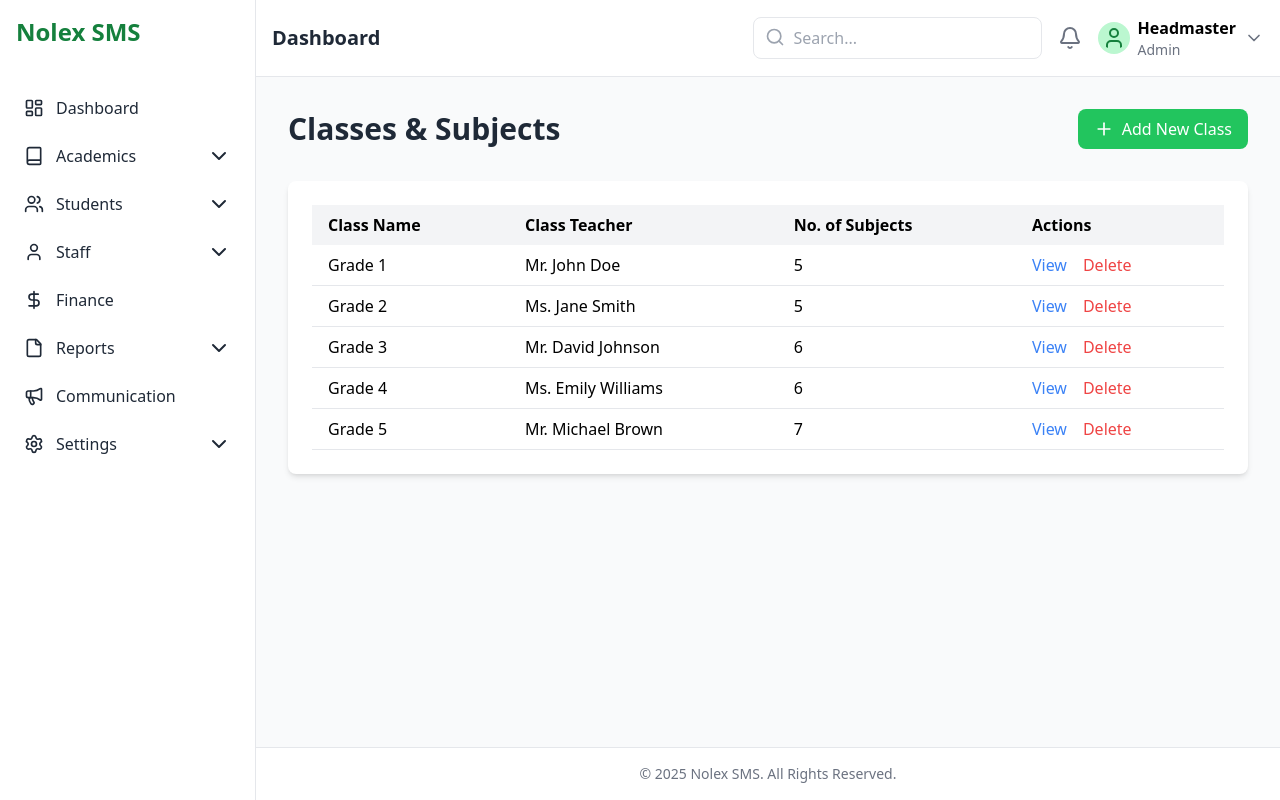
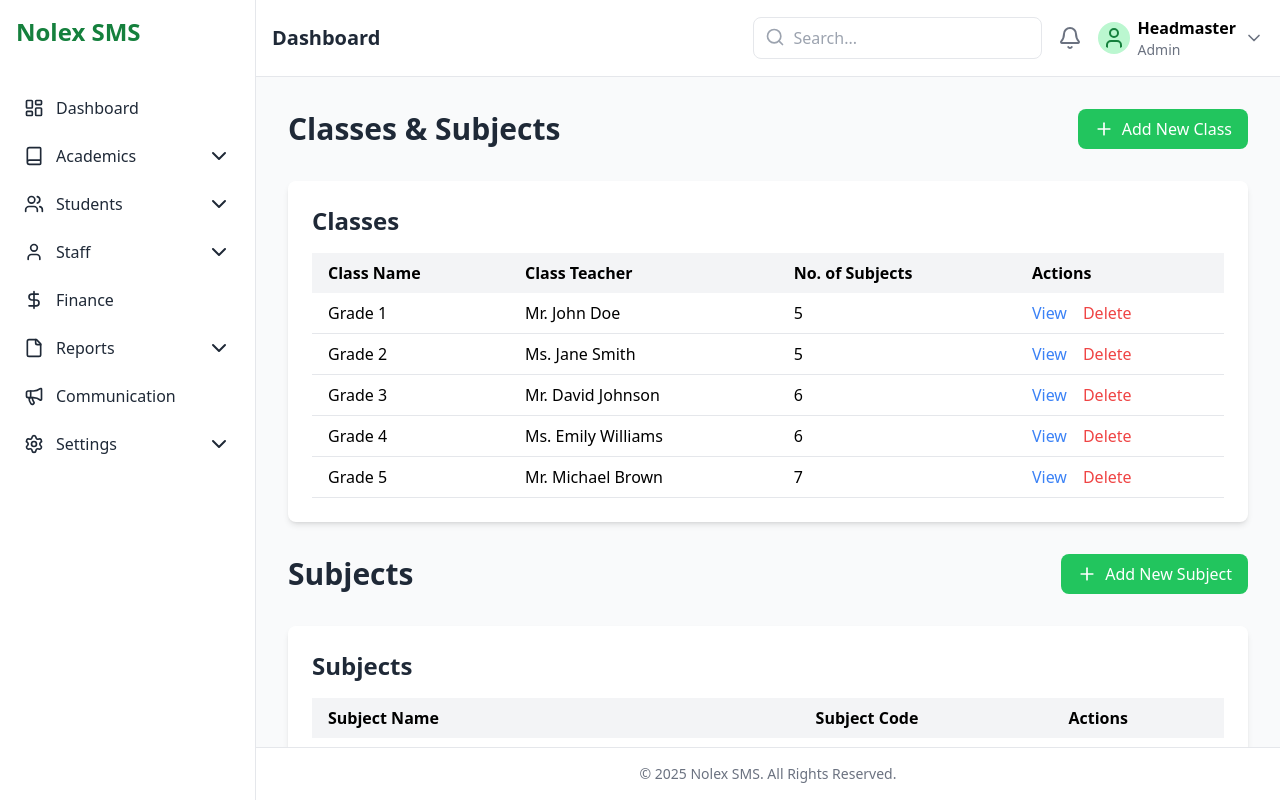
Before and after one commit to Appiah-K-Miracle/nolex-sms-primary-jhs, a Next.js app in the folder frontend/: page /headmaster/academics/classes in a window 1280 px wide. Built offline with nearby package versions, Linux system fonts and the light colour scheme.

Commit message:
new-component: added new class page, subject page, and view class page

```diff
--- /dev/null
+++ b/frontend/app/headmaster/academics/classes/[id]/page.tsx
@@ -0,0 +1,37 @@
+"use client"
+
+import { useParams } from "next/navigation";
+
+const classes = [
+  { id: 1, name: "Grade 1", teacher: "Mr. John Doe", subjects: 5 },
+  { id: 2, name: "Grade 2", teacher: "Ms. Jane Smith", subjects: 5 },
+  { id: 3, name: "Grade 3", teacher: "Mr. David Johnson", subjects: 6 },
+  { id: 4, name: "Grade 4", teacher: "Ms. Emily Williams", subjects: 6 },
+  { id: 5, name: "Grade 5", teacher: "Mr. Michael Brown", subjects: 7 },
+];
+
+export default function ViewClassPage() {
+  const params = useParams();
+  const { id } = params;
+
+  const classData = classes.find((c) => c.id === parseInt(id));
+
+  if (!classData) {
+    return <div>Class not found</div>;
+  }
+
+  return (
+    <div>
+      <h1 className="text-3xl font-bold text-gray-800 mb-8">{classData.name}</h1>
+
+      <div className="bg-white p-6 rounded-lg shadow-md">
+        <p className="mb-4">
+          <span className="font-bold">Class Teacher:</span> {classData.teacher}
+        </p>
+        <p className="mb-4">
+          <span className="font-bold">Number of Subjects:</span> {classData.subjects}
+        </p>
+      </div>
+    </div>
+  );
+}
--- /dev/null
+++ b/frontend/app/headmaster/academics/classes/new-class/page.tsx
@@ -0,0 +1,50 @@
+"use client"
+
+import { useState } from "react";
+
+export default function NewClassPage() {
+  const [className, setClassName] = useState("");
+  const [classTeacher, setClassTeacher] = useState("");
+
+  const handleSubmit = (e) => {
+    e.preventDefault();
+    // Add your logic to create a new class here
+    console.log("New Class:", { className, classTeacher });
+  };
+
+  return (
+    <div>
+      <h1 className="text-3xl font-bold text-gray-800 mb-8">Add New Class</h1>
+
+      <div className="bg-white p-6 rounded-lg shadow-md">
+        <form onSubmit={handleSubmit}>
+          <div className="mb-4">
+            <label htmlFor="className" className="block text-gray-700 font-bold mb-2">Class Name</label>
+            <input
+              type="text"
+              id="className"
+              value={className}
+              onChange={(e) => setClassName(e.target.value)}
+              className="w-full px-3 py-2 border rounded-lg focus:outline-none focus:ring-2 focus:ring-green-300"
+            />
+          </div>
+
+          <div className="mb-4">
+            <label htmlFor="classTeacher" className="block text-gray-700 font-bold mb-2">Class Teacher</label>
+            <input
+              type="text"
+              id="classTeacher"
+              value={classTeacher}
+              onChange={(e) => setClassTeacher(e.target.value)}
+              className="w-full px-3 py-2 border rounded-lg focus:outline-none focus:ring-2 focus:ring-green-300"
+            />
+          </div>
+
+          <button type="submit" className="bg-green-500 text-white py-2 px-4 rounded-lg hover:bg-green-600 transition-colors">
+            Add Class
+          </button>
+        </form>
+      </div>
+    </div>
+  );
+}
--- /dev/null
+++ b/frontend/app/headmaster/academics/classes/new-subject/page.tsx
@@ -0,0 +1,50 @@
+"use client"
+
+import { useState } from "react";
+
+export default function NewSubjectPage() {
+  const [subjectName, setSubjectName] = useState("");
+  const [subjectCode, setSubjectCode] = useState("");
+
+  const handleSubmit = (e) => {
+    e.preventDefault();
+    // Add your logic to create a new subject here
+    console.log("New Subject:", { subjectName, subjectCode });
+  };
+
+  return (
+    <div>
+      <h1 className="text-3xl font-bold text-gray-800 mb-8">Add New Subject</h1>
+
+      <div className="bg-white p-6 rounded-lg shadow-md">
+        <form onSubmit={handleSubmit}>
+          <div className="mb-4">
+            <label htmlFor="subjectName" className="block text-gray-700 font-bold mb-2">Subject Name</label>
+            <input
+              type="text"
+              id="subjectName"
+              value={subjectName}
+              onChange={(e) => setSubjectName(e.target.value)}
+              className="w-full px-3 py-2 border rounded-lg focus:outline-none focus:ring-2 focus:ring-green-300"
+            />
+          </div>
+
+          <div className="mb-4">
+            <label htmlFor="subjectCode" className="block text-gray-700 font-bold mb-2">Subject Code</label>
+            <input
+              type="text"
+              id="subjectCode"
+              value={subjectCode}
+              onChange={(e) => setSubjectCode(e.target.value)}
+              className="w-full px-3 py-2 border rounded-lg focus:outline-none focus:ring-2 focus:ring-green-300"
+            />
+          </div>
+
+          <button type="submit" className="bg-green-500 text-white py-2 px-4 rounded-lg hover:bg-green-600 transition-colors">
+            Add Subject
+          </button>
+        </form>
+      </div>
+    </div>
+  );
+}
--- a/frontend/app/headmaster/academics/classes/page.tsx
+++ b/frontend/app/headmaster/academics/classes/page.tsx
@@ -1,6 +1,8 @@
 "use client"
 
 import { Plus } from "lucide-react";
+import Link from "next/link";
+import { useState } from "react";
 
 const classes = [
   { id: 1, name: "Grade 1", teacher: "Mr. John Doe", subjects: 5 },
@@ -10,18 +12,45 @@ const classes = [
   { id: 5, name: "Grade 5", teacher: "Mr. Michael Brown", subjects: 7 },
 ];
 
+const subjects = [
+  { id: 1, name: "Mathematics", code: "MATH101" },
+  { id: 2, name: "English Language", code: "ENG101" },
+  { id: 3, name: "Integrated Science", code: "SCI101" },
+  { id: 4, name: "Social Studies", code: "SST101" },
+  { id: 5, name: "Computing", code: "ICT101" },
+  { id: 6, name: "Religious and Moral Education", code: "RME101" },
+  { id: 7, name: "French", code: "FRE101" },
+];
+
 export default function ClassesAndSubjectsPage() {
+  const [showDeletePopup, setShowDeletePopup] = useState(false);
+  const [selectedItem, setSelectedItem] = useState(null);
+
+  const handleDeleteClick = (item) => {
+    setSelectedItem(item);
+    setShowDeletePopup(true);
+  };
+
+  const confirmDelete = () => {
+    // Add your delete logic here
+    console.log("Deleting:", selectedItem);
+    setShowDeletePopup(false);
+  };
+
   return (
     <div>
       <div className="flex justify-between items-center mb-8">
         <h1 className="text-3xl font-bold text-gray-800">Classes & Subjects</h1>
-        <button className="bg-green-500 text-white py-2 px-4 rounded-lg hover:bg-green-600 transition-colors flex items-center">
-          <Plus className="w-5 h-5 mr-2" />
-          Add New Class
-        </button>
+        <Link href="/headmaster/academics/classes/new-class">
+          <a className="bg-green-500 text-white py-2 px-4 rounded-lg hover:bg-green-600 transition-colors flex items-center">
+            <Plus className="w-5 h-5 mr-2" />
+            Add New Class
+          </a>
+        </Link>
       </div>
 
-      <div className="bg-white p-6 rounded-lg shadow-md">
+      <div className="bg-white p-6 rounded-lg shadow-md mb-8">
+        <h2 className="text-2xl font-bold text-gray-800 mb-4">Classes</h2>
         <table className="w-full table-auto">
           <thead>
             <tr className="bg-gray-100">
@@ -38,14 +67,63 @@ export default function ClassesAndSubjectsPage() {
                 <td className="px-4 py-2">{c.teacher}</td>
                 <td className="px-4 py-2">{c.subjects}</td>
                 <td className="px-4 py-2">
-                  <button className="text-blue-500 hover:underline mr-4">View</button>
-                  <button className="text-red-500 hover:underline">Delete</button>
+                  <Link href={`/headmaster/academics/classes/${c.id}`}>
+                    <a className="text-blue-500 hover:underline mr-4">View</a>
+                  </Link>
+                  <button onClick={() => handleDeleteClick(c)} className="text-red-500 hover:underline">Delete</button>
                 </td>
               </tr>
             ))}
           </tbody>
         </table>
       </div>
+
+      <div className="flex justify-between items-center mb-8">
+        <h1 className="text-3xl font-bold text-gray-800">Subjects</h1>
+        <Link href="/headmaster/academics/classes/new-subject">
+          <a className="bg-green-500 text-white py-2 px-4 rounded-lg hover:bg-green-600 transition-colors flex items-center">
+            <Plus className="w-5 h-5 mr-2" />
+            Add New Subject
+          </a>
+        </Link>
+      </div>
+
+      <div className="bg-white p-6 rounded-lg shadow-md">
+        <h2 className="text-2xl font-bold text-gray-800 mb-4">Subjects</h2>
+        <table className="w-full table-auto">
+          <thead>
+            <tr className="bg-gray-100">
+              <th className="px-4 py-2 text-left">Subject Name</th>
+              <th className="px-4 py-2 text-left">Subject Code</th>
+              <th className="px-4 py-2 text-left">Actions</th>
+            </tr>
+          </thead>
+          <tbody>
+            {subjects.map((s) => (
+              <tr key={s.id} className="border-b">
+                <td className="px-4 py-2">{s.name}</td>
+                <td className="px-4 py-2">{s.code}</td>
+                <td className="px-4 py-2">
+                  <button onClick={() => handleDeleteClick(s)} className="text-red-500 hover:underline">Delete</button>
+                </td>
+              </tr>
+            ))}
+          </tbody>
+        </table>
+      </div>
+
+      {showDeletePopup && (
+        <div className="fixed inset-0 bg-black bg-opacity-50 flex items-center justify-center">
+          <div className="bg-white p-8 rounded-lg shadow-md">
+            <h2 className="text-xl font-bold mb-4">Confirm Deletion</h2>
+            <p>Are you sure you want to delete {selectedItem?.name}?</p>
+            <div className="flex justify-end mt-4">
+              <button onClick={() => setShowDeletePopup(false)} className="text-gray-500 hover:underline mr-4">Cancel</button>
+              <button onClick={confirmDelete} className="bg-red-500 text-white py-2 px-4 rounded-lg hover:bg-red-600 transition-colors">Delete</button>
+            </div>
+          </div>
+        </div>
+      )}
     </div>
   );
 }
```
